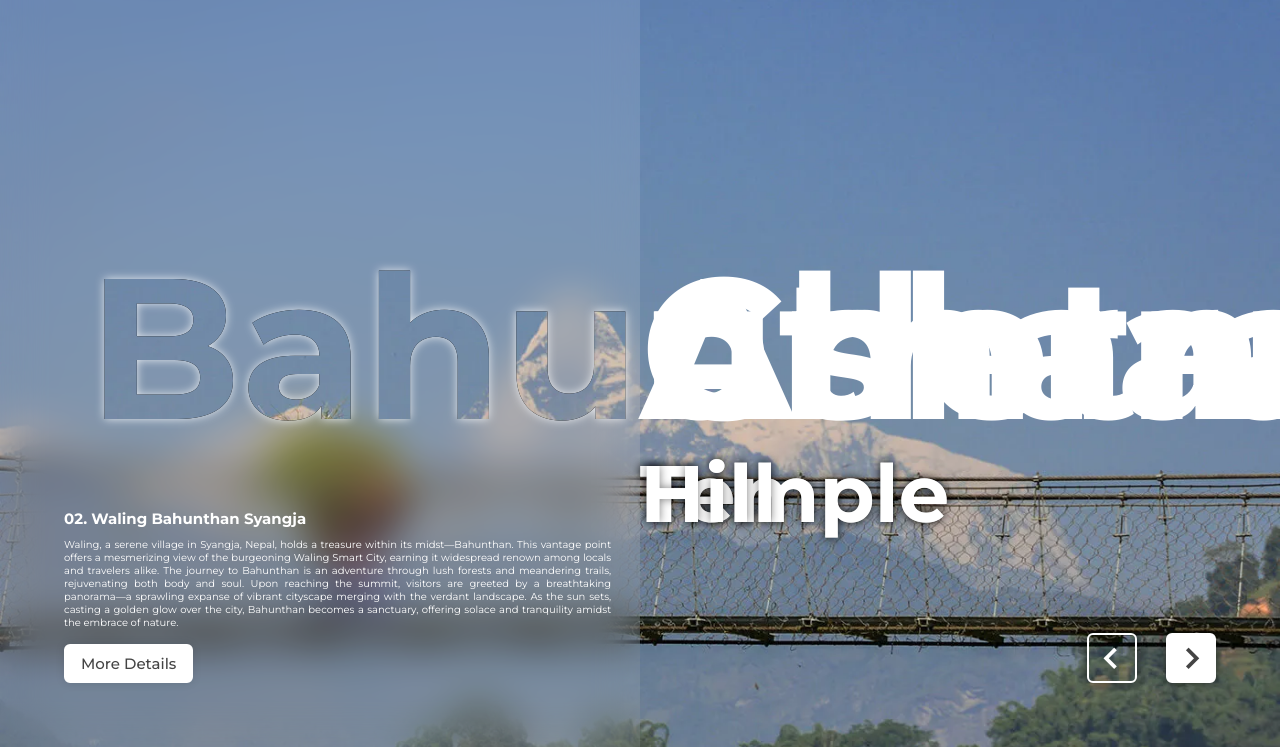
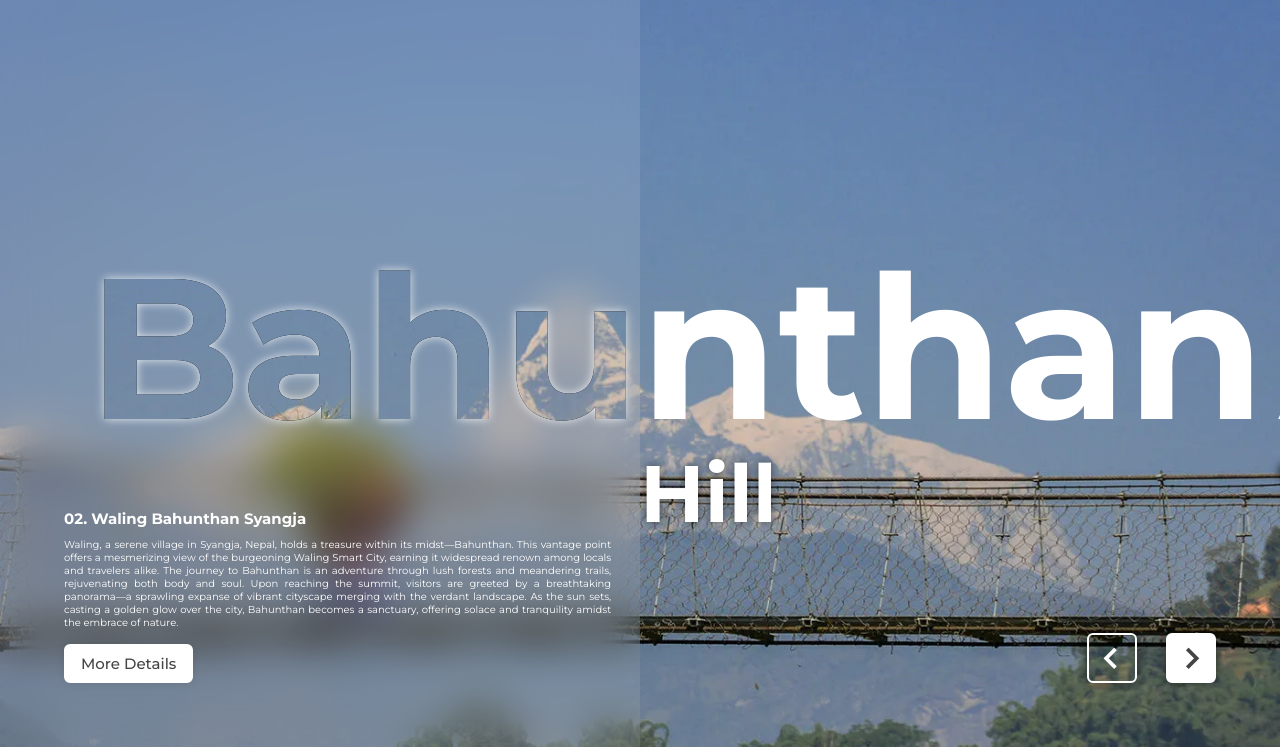
Before and after one commit to dhakalbasu/Waling-Photographer, a plain HTML site: page index.html in a window 1280 px wide. Both pictures are taken after a click on the element 1191 px from the left and 711 px from the top of the page. Shown: the part 53-800 px from the top of the page. Drawn offline with nearby package versions, Linux system fonts and the light colour scheme.

Commit message:
Fixed Css Error

```diff
--- a/style.css
+++ b/style.css
@@ -91,7 +91,6 @@ z-index: 100;
     pointer-events: none;
     opacity: 0;
     transition: .3s ease;
-
 }
 
 .slide.active img{
@@ -111,7 +110,8 @@ z-index: 100;
 
 .slide.active .left-info{
     transform: translateX(0);
-    z-index: .5s ease;
+    z-index: 1;
+    transition: .5s ease;
 }
 
 .left-info .penetrate-blur {
@@ -123,7 +123,8 @@ z-index: 100;
     display: flex;
     justify-content: flex-end;
     align-items: center;
-    -webkit-mask: linear-gradient(#000 0 0), linear-gradient(#000 0 0);
+    -webkit-mask: linear-gradient(#000 0 0),
+    linear-gradient(#000 0 0);
     -webkit-mask-clip: text, padding-box;
     -webkit-mask-composite: xor;
 }
@@ -180,7 +181,7 @@ z-index: 100;
     height: 100%;
     display: flex;
     align-items: center;
-    transform: translateX(0);
+    transform: translateX(100%);
     transition: 0s;
 }
 
```
